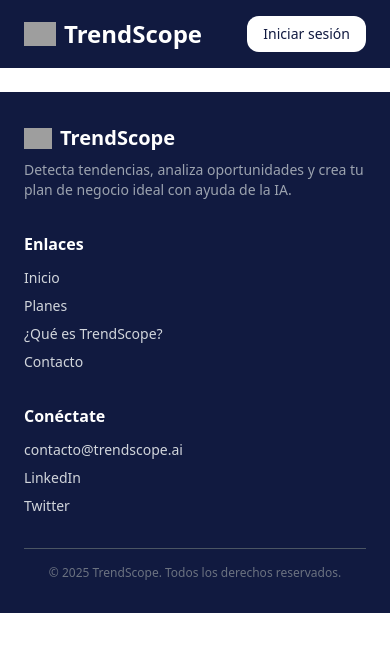
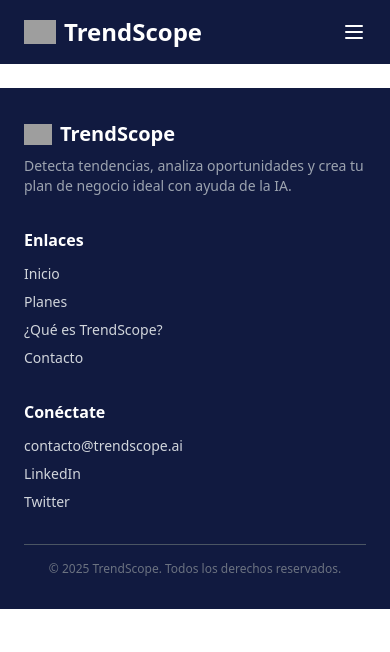
Before and after one commit to LuisMtz15/plantillas, a React (Create React App) app: page / in a window 390 px wide. Shown: the top 652 px of the page. Built offline with nearby package versions, Linux system fonts and the light colour scheme; grey boxes are pictures that could not be loaded; the HTML template or start-up script is replaced by a standard one.

Commit message:
Componente Header Responsivo

```diff
--- a/src/components/Header.jsx
+++ b/src/components/Header.jsx
@@ -1,8 +1,13 @@
-import React from "react";
+import React, { useState } from "react";
+import { Menu, X } from "lucide-react"; // Requiere `lucide-react`
 
 const Header = () => {
+  const [isOpen, setIsOpen] = useState(false);
+
   return (
-    <header className="w-full bg-[#111A40] px-6 py-4 flex items-center justify-between">
+    <header className="w-full bg-[#111A40] px-6 py-4">
+      <div className="max-w-7xl mx-auto flex items-center justify-between">
+        {/* Logo + nombre */}
         <div className="flex items-center gap-2">
           <img
             src="https://i.imgur.com/TsQMfnh.png"
@@ -12,15 +17,37 @@ const Header = () => {
           <span className="text-2xl font-bold text-white">TrendScope</span>
         </div>
 
+        {/* Menú escritorio */}
         <nav className="hidden md:flex gap-6 text-gray-300 text-base">
           <a href="#inicio" className="hover:text-white transition">Inicio</a>
           <a href="#planes" className="hover:text-white transition">Planes</a>
           <a href="#que-es" className="hover:text-white transition">¿Qué es TrendScope?</a>
         </nav>
 
+        {/* Botón escritorio */}
+        <div className="hidden md:block">
           <button className="bg-white text-[#111A40] px-4 py-2 rounded-xl hover:bg-gray-200 transition text-sm font-medium">
             Iniciar sesión
           </button>
+        </div>
+
+        {/* Icono hamburguesa */}
+        <button className="md:hidden text-white" onClick={() => setIsOpen(!isOpen)}>
+          {isOpen ? <X size={24} /> : <Menu size={24} />}
+        </button>
+      </div>
+
+      {/* Menú móvil */}
+      {isOpen && (
+        <div className="md:hidden mt-4 space-y-4 text-gray-200 text-base">
+          <a href="#inicio" className="block hover:text-white">Inicio</a>
+          <a href="#planes" className="block hover:text-white">Planes</a>
+          <a href="#que-es" className="block hover:text-white">¿Qué es TrendScope?</a>
+          <button className="w-full bg-white text-[#111A40] px-4 py-2 rounded-xl hover:bg-gray-200 transition text-sm font-medium">
+            Iniciar sesión
+          </button>
+        </div>
+      )}
     </header>
   );
 };
```
Lines whose indentation alone changed are shown as unchanged.
